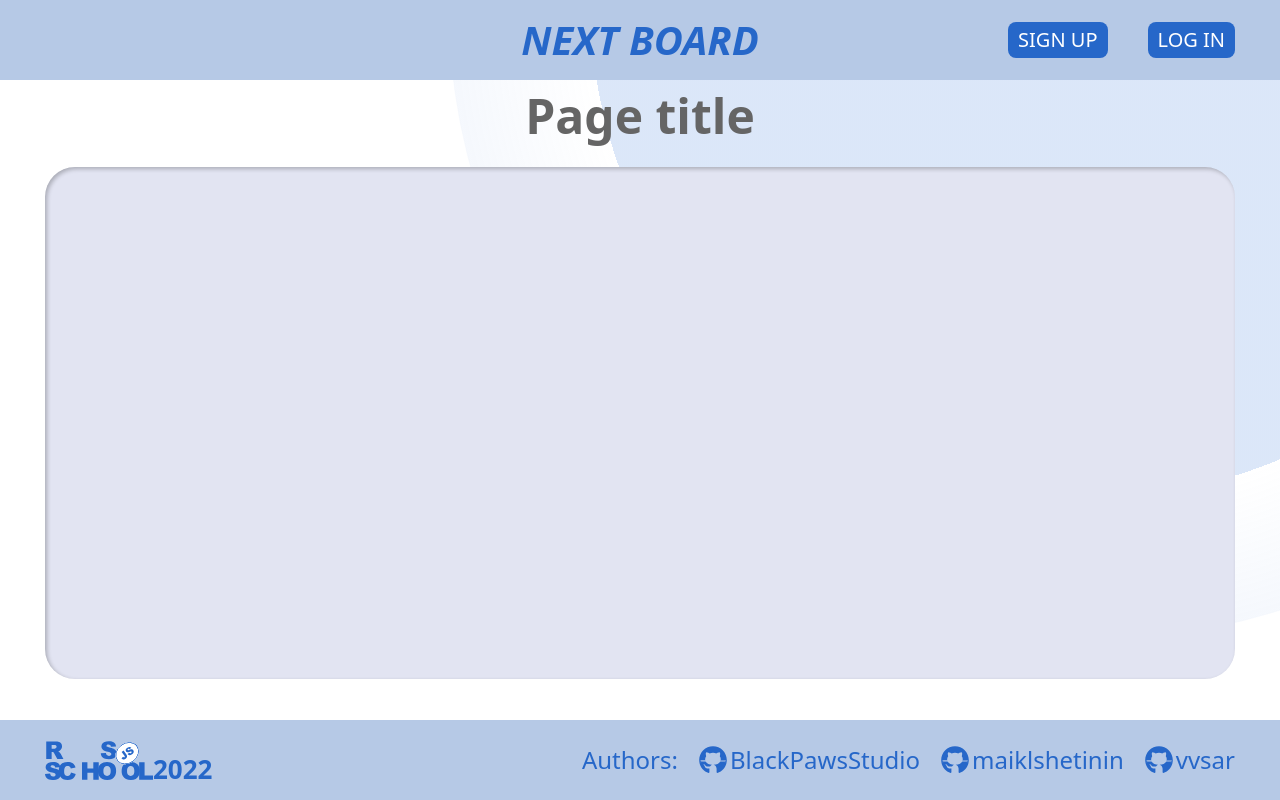
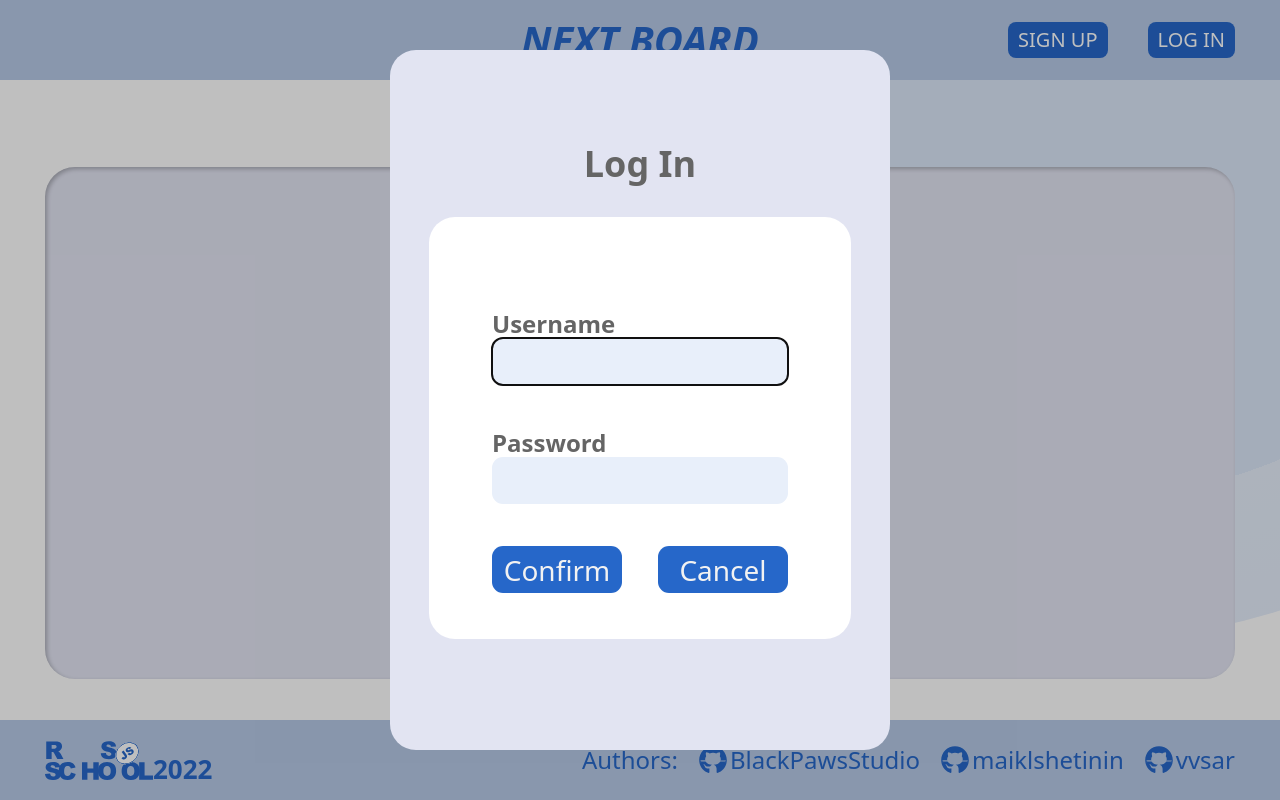
Before and after one commit to BlackPawsStudio/project-management-app, a Next.js app: page / in a window 1280 px wide. Both pictures are taken after a click on the button "LOG IN". Built offline with nearby package versions, Linux system fonts and the light colour scheme.

Commit message:
add LogIn

```diff
--- a/src/components/Header/index.tsx
+++ b/src/components/Header/index.tsx
@@ -3,6 +3,8 @@ import { useRouter } from 'next/router';
 
 import Button from '../Button';
 import DropdownMenu from '../DropdownMenu';
+import LogIn from '../LogIn/LogIn';
+import Modal from '../Modal';
 
 const Header = () => {
   const router = useRouter();
@@ -14,8 +16,10 @@ const Header = () => {
         <h1 className="w-100 cursor-pointer text-[40px] font-bold italic text-headerText">NEXT BOARD</h1>
       </Link>
       <div className="absolute right-[45px] flex items-center gap-[40px]">
+
+
         <Button>SIGN UP</Button>
-        <Button>LOG IN</Button>
+        <Modal open={<Button>LOG IN</Button>}><LogIn/></Modal>
       </div>
     </header>
   );
--- /dev/null
+++ b/src/components/LogIn/LogIn.tsx
@@ -0,0 +1,27 @@
+
+
+
+const LogIn = () => {
+  return (
+    <form className="relative px-[39px] pt-[92px] w-[500px] h-[700px] bg-section rounded-[26px]">
+      <div className="absolute w-[348.21px] h-[480.3px] left-[151.79px] top-[9.91px] rounded-full bg-circle"></div>
+      <h2 className="text-4xl font-bold text-titleText h-[75px] m-auto leading-[44px]"  >Log In</h2>
+      <div className="flex flex-col justify-between px-[63px] pt-[92px] pb-[46px] w-[422px] h-[422px] bg-white rounded-[26px]">
+        <div>
+          <h4 className="text-[24px] text-titleText leading-[29px] font-bold text-left">Username</h4>
+          <input className="w-[296px] h-[47px] rounded-[11px] bg-inputBackground" type="text" />
+        </div>
+        <div>
+          <h4 className="text-[24px] text-titleText leading-[29px] font-bold text-left">Password</h4>
+          <input className="w-[296px] h-[47px] rounded-[11px] bg-inputBackground" type="password" />
+        </div>
+        <div className="flex justify-between">
+          <button className="w-[130px] h-[47px] text-[28px] font-normal text-background bg-headerText rounded-[11px] leading-[26px]">Confirm</button>
+          <button className="w-[130px] h-[47px] text-[28px] font-normal text-background bg-headerText rounded-[11px] leading-[26px]">Cancel</button>
+        </div>
+      </div>
+    </form>
+  )
+}
+
+export default LogIn
--- a/tailwind.config.cjs
+++ b/tailwind.config.cjs
@@ -13,6 +13,7 @@ module.exports = {
         inputBackground: '#E8EFFA',
         boardCard: '#A7ACC6',
         issueBg: '#FDFDFD',
+        circle:'#98B9EB'
       },
       boxShadow: {
         xxlInner: 'inset 2px 2px 4px #0000003f',
```
